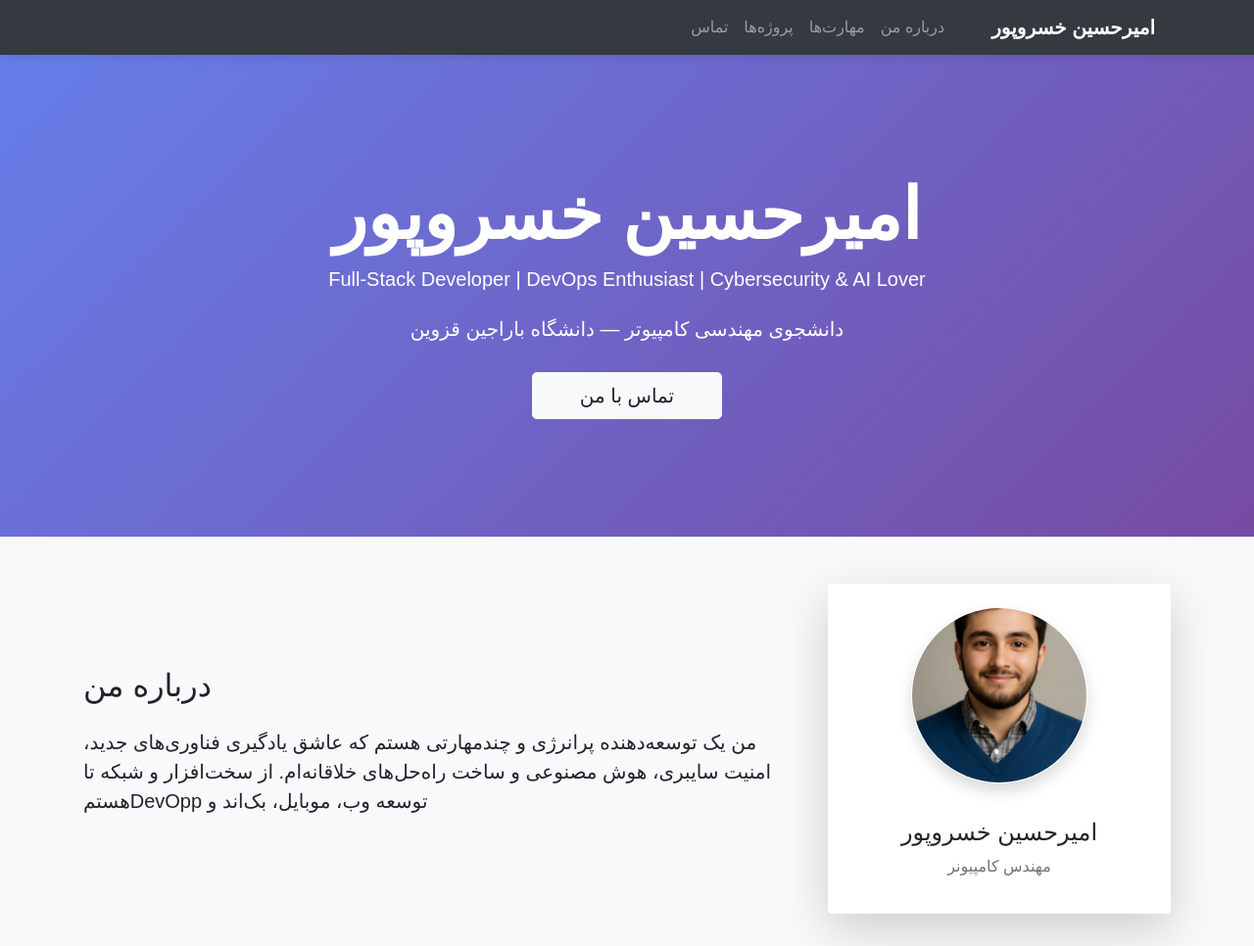
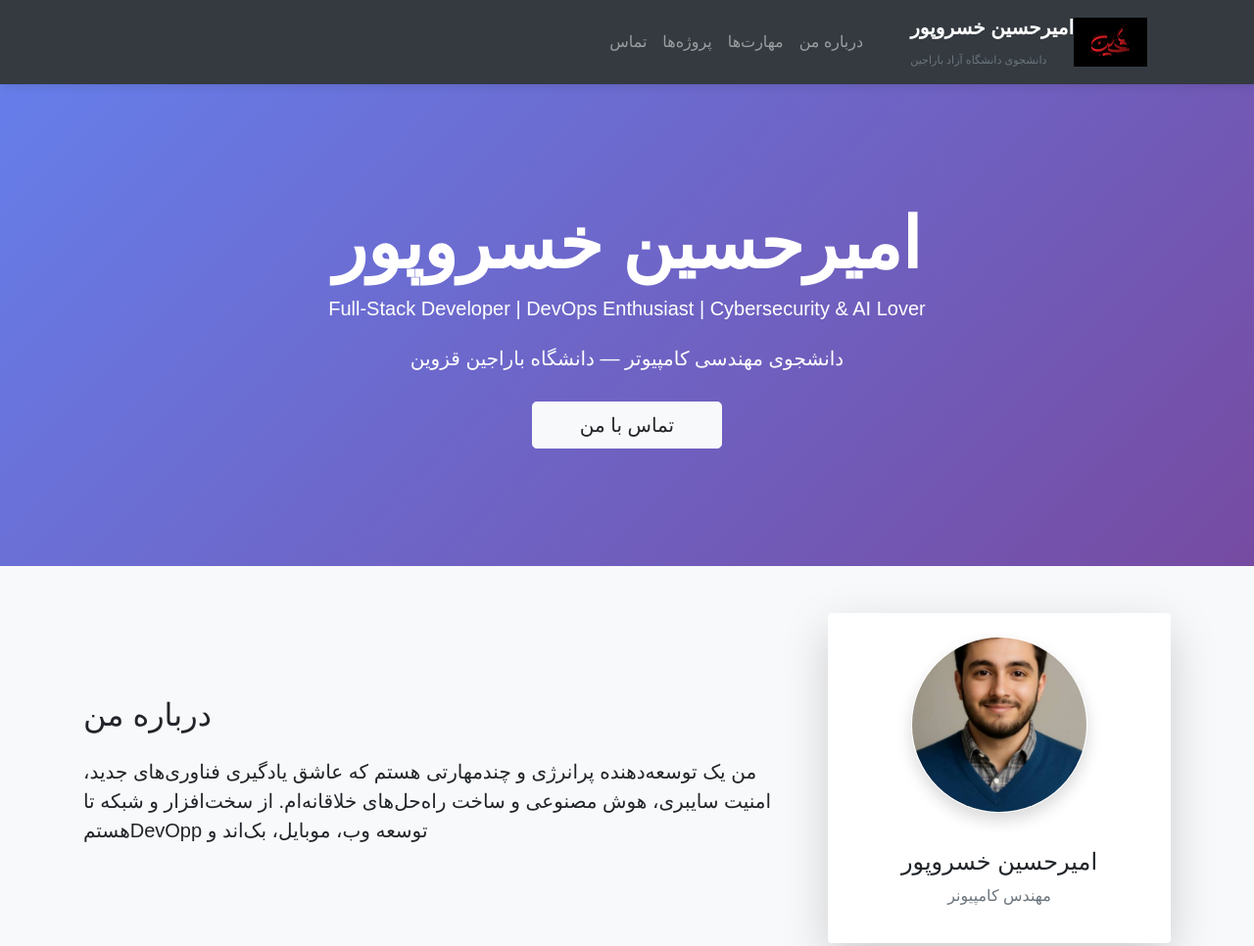
Before and after one commit to amirkhosrohossein123-glitch/school-project.university, a plain HTML site: page index.html in a window 1280 px wide. Shown: the top 966 px of the page at 98% size. Drawn offline with nearby package versions, Linux system fonts and the light colour scheme; a web font is replaced by a local one.

Commit message:
Update index.html
ابدیت

```diff
--- a/index.html
+++ b/index.html
@@ -22,7 +22,13 @@
 <!-- Navbar -->
 <nav class="navbar navbar-expand-lg navbar-dark bg-dark sticky-top">
   <div class="container">
-      <a class="navbar-brand font-weight-bold" href="#">امیرحسین خسروپور</a>
+    <a class="navbar-brand d-flex align-items-center" href="#">
+      <img src="Untitled-3.jpg" alt="لوگوی امیرحسین" height="50" class="d-inline-block align-top mr-2">
+      <div>
+        <div class="font-weight-bold">امیرحسین خسروپور</div>
+        <small class="text-muted" style="font-size: 0.7rem;">دانشجوی دانشگاه آزاد باراجین</small>
+      </div>
+    </a>
     <button class="navbar-toggler" type="button" data-toggle="collapse" data-target="#navbarNav">
       <span class="navbar-toggler-icon"></span>
     </button>
@@ -35,6 +41,7 @@
       </ul>
     </div>
   </div>
+</nav>
   </nav>
 
   <!-- Hero -->
```
Lines whose indentation alone changed are shown as unchanged.
